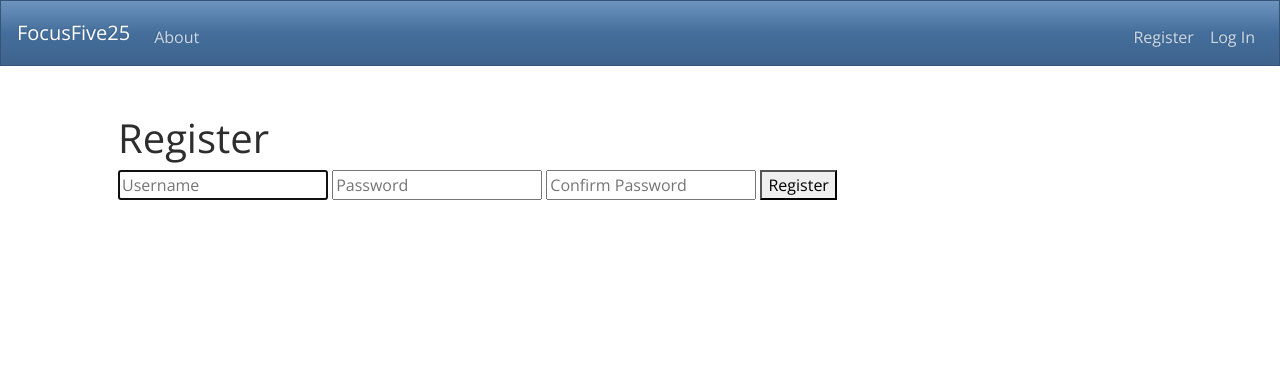
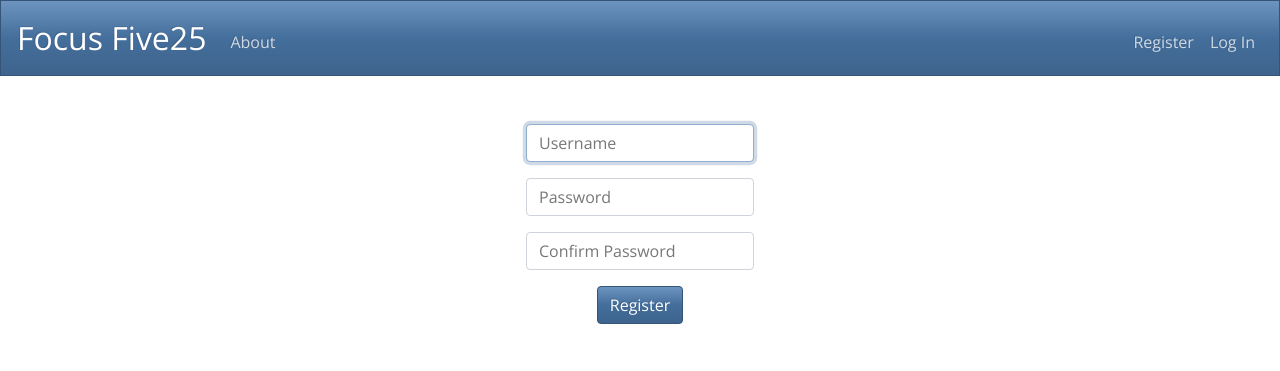
Before and after one commit to alecoad/final-project, a Flask app: page /register in a window 1280 px wide. Shown: the top 371 px of the page. Run offline with Flask 2, Linux system fonts and the light colour scheme; some libraries are stand-ins or nearby versions; some web fonts are replaced.

Commit message:
Add styles

```diff
--- a/five25/static/styles.css
+++ b/five25/static/styles.css
@@ -0,0 +1,17 @@
+nav .navbar-brand {
+    font-size: xx-large;
+}
+
+main .form-control {
+    display: inline-block;
+    width: auto;
+}
+
+main {
+    overflow-x: auto;
+    text-align: center;
+}
+
+main img {
+    max-width: 100%;
+}
--- a/five25/templates/layout.html
+++ b/five25/templates/layout.html
@@ -28,7 +28,7 @@
 
   <body>
     <nav class="navbar navbar-expand-md navbar-dark bg-primary">
-      <a class="navbar-brand" href="/"><span>Focus</span>Five25</a>
+      <a class="navbar-brand" href="/"><span>Focus</span> Five25</a>
       <button aria-controls="navbar" aria-expanded="false" aria-label="Toggle navigation" class="navbar-toggler" data-target="#navbar" data-toggle="collapse" type="button">
         <span class="navbar-toggler-icon"></span>
       </button>
--- a/five25/templates/register.html
+++ b/five25/templates/register.html
@@ -3,11 +3,16 @@
 {% block title %}Register{% endblock %}
 
 {% block main %}
-  <h1>Register</h1>
   <form action="/register" method="post">
-    <input autocomplete="off" autofocus name="username" placeholder="Username" type="text" required>
-    <input name="password" placeholder="Password" type="password" required>
-    <input name="confirmation" placeholder="Confirm Password" type="password" required>
-    <button type="submit">Register</button>
+    <div class="form-group">
+      <input autocomplete="off" autofocus class="form-control" name="username" placeholder="Username" type="text" required>
+    </div>
+    <div class="form-group">
+      <input class="form-control" name="password" placeholder="Password" type="password" required>
+    </div>
+    <div class="form-group">
+      <input class="form-control" name="confirmation" placeholder="Confirm Password" type="password" required>
+    </div>
+    <button class="btn btn-primary" type="submit">Register</button>
   </form>
 {% endblock %}
```
Also changed, not shown: five25/templates/login.html (+7 -4 lines).
